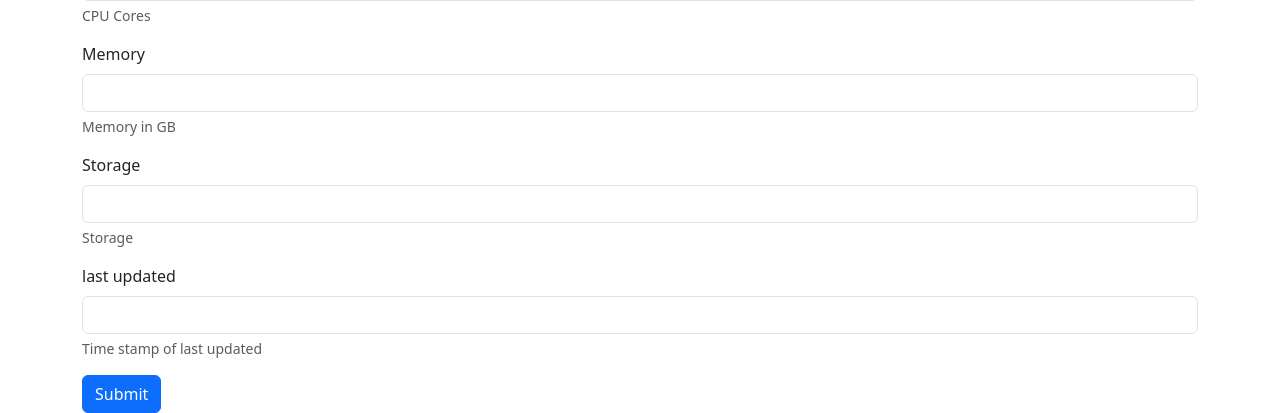
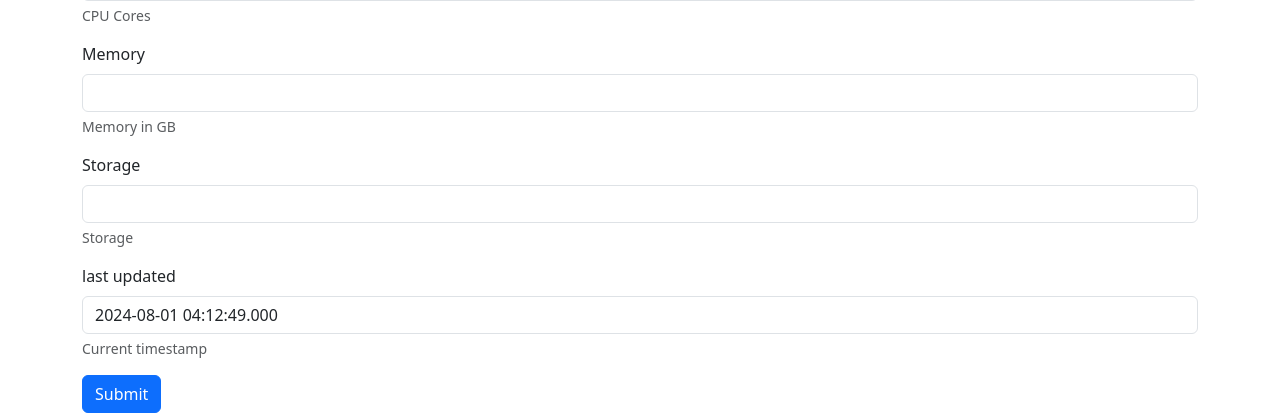
Before and after one commit to samperay/server-mgmt, a FastAPI app: page /create in a window 1280 px wide. Shown: the part 821-1234 px from the top of the page. Run offline with FastAPI, Linux system fonts and the light colour scheme.

Commit message:
added new server to inventory

```diff
--- a/app/main.py
+++ b/app/main.py
@@ -85,4 +85,38 @@ def get_server_by_id(
 
 @app.get("/create", response_class=HTMLResponse)
 def create_server(request: Request):
-    return templates.TemplateResponse("create.html", {"request": request})
+    return templates.TemplateResponse(
+        "create.html", {"request": request, "title": "Create Server"}
+    )
+
+
+@app.post("/servers", response_class=RedirectResponse)
+def add_server(
+    name=Form(...),
+    hostname=Form(...),
+    ip_address=Form(...),
+    location=Form(...),
+    status=Form(...),
+    os=Form(...),
+    cpu_cores=Form(...),
+    memory_gb=Form(...),
+    storage_gb=Form(...),
+    db: Session = Depends(database.get_db),
+):
+
+    server = models.Server(
+        name=name,
+        hostname=hostname,
+        ip_address=ip_address,
+        location=location,
+        status=status,
+        os=os,
+        cpu_cores=cpu_cores,
+        memory_gb=memory_gb,
+        storage_gb=storage_gb,
+    )
+
+    db.add(server)
+    db.commit()
+
+    return RedirectResponse(url="/servers", status_code=302)
--- a/app/templates/create.html
+++ b/app/templates/create.html
@@ -14,7 +14,7 @@
         </div>
         <div class="mb-3">
             <label for="model" class="form-label">IP address</label>
-            <input type="text" class="form-control" name="ipaddr" id="ipaddr" aria-describedby="yearDesc">
+            <input type="text" class="form-control" name="ip_address" id="ip_address" aria-describedby="yearDesc">
             <div id="yearDesc" class="form-text">IP address of the server.</div>
         </div>
         <div class="mb-3">
@@ -34,23 +34,23 @@
         </div>
         <div class="mb-3">
             <label for="model" class="form-label">CPU Cores</label>
-            <input type="text" class="form-control" name="cpucores" id="cpucores" aria-describedby="engineDesc">
+            <input type="text" class="form-control" name="cpu_cores" id="cpu_cores" aria-describedby="engineDesc">
             <div id="engineDesc " class="form-text">CPU Cores</div>
         </div>
         <div class="mb-3">
             <label for="model" class="form-label">Memory</label>
-            <input type="text" class="form-control" name="memory" id="memory" aria-describedby="engineDesc">
+            <input type="text" class="form-control" name="memory_gb" id="memory_gb" aria-describedby="engineDesc">
             <div id="engineDesc " class="form-text">Memory in GB</div>
         </div>
         <div class="mb-3">
             <label for="model" class="form-label">Storage</label>
-            <input type="text" class="form-control" name="storage" id="storage" aria-describedby="engineDesc">
+            <input type="text" class="form-control" name="storage_gb" id="storage_gb" aria-describedby="engineDesc">
             <div id="engineDesc " class="form-text">Storage</div>
         </div>
         <div class="mb-3">
             <label for="model" class="form-label">last updated</label>
-            <input type="text" class="form-control" name="timestamp" id="timestamp" aria-describedby="engineDesc">
-            <div id="engineDesc " class="form-text">Time stamp of last updated </div>
+            <input type="text" class="form-control" name="last_updated" id="last_updated" aria-describedby="engineDesc">
+            <div id="engineDesc " class="form-text">Current timestamp</div>
         </div>
 
 
@@ -73,7 +73,28 @@
                 <input class="form-check-input" type="checkbox" value="SA" name="sold">South America (SA)<br>
             </div>
         </div> -->
+
         <button type="submit" class="btn btn-primary">Submit</button>
     </form>
 </div>
+
+<script>
+    window.onload = function() {
+        function pad(number) {
+            return number.toString().padStart(2, '0');
+        }
+
+        const now = new Date();
+        const formattedTimestamp = now.getFullYear() + '-' +
+            pad(now.getMonth() + 1) + '-' +
+            pad(now.getDate()) + ' ' +
+            pad(now.getHours()) + ':' +
+            pad(now.getMinutes()) + ':' +
+            pad(now.getSeconds()) + '.' +
+            now.getMilliseconds().toString().padStart(3, '0');
+
+        document.getElementById('last_updated').value = formattedTimestamp;
+    };
+</script>
+
 {% include 'footer.html' %}
```
Also changed, not shown: server_inventory.db.
